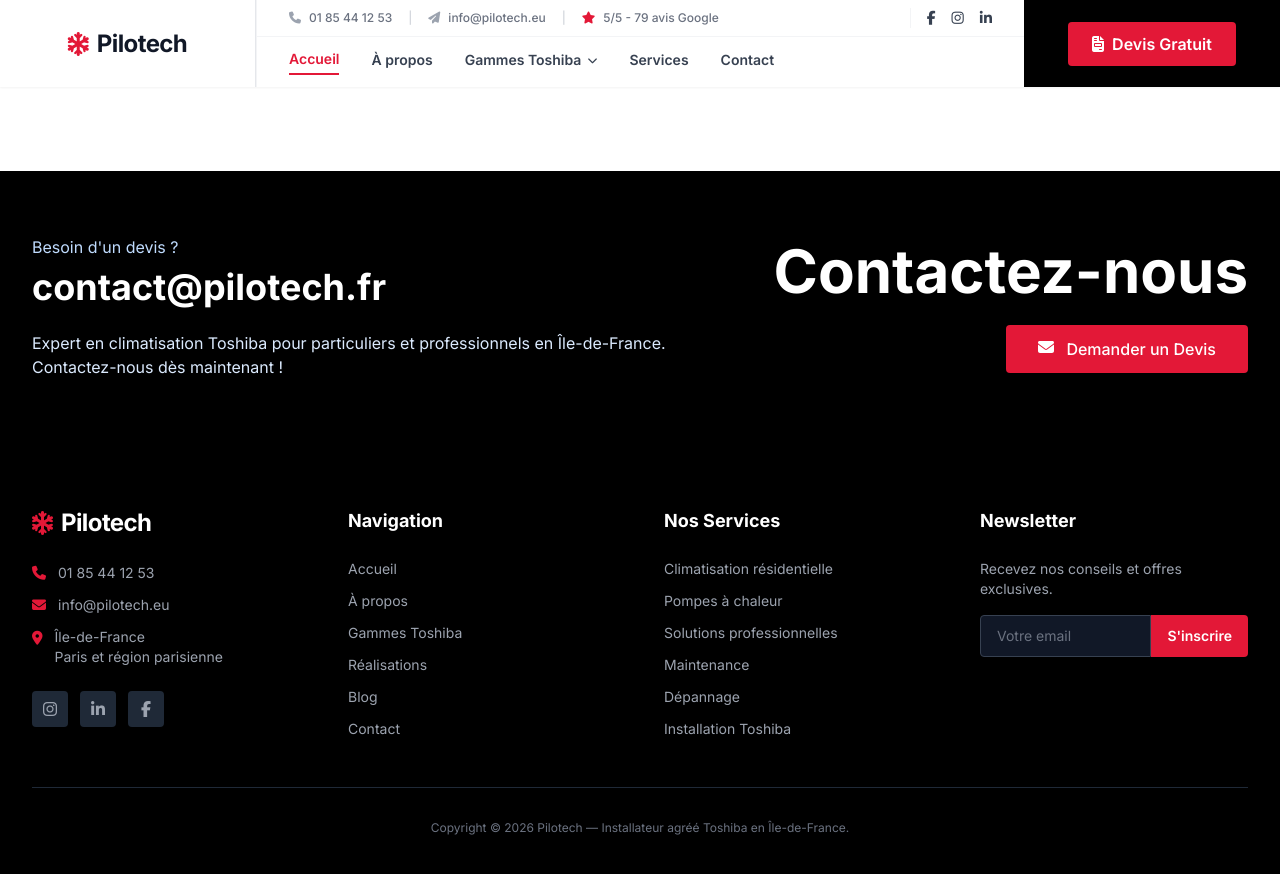
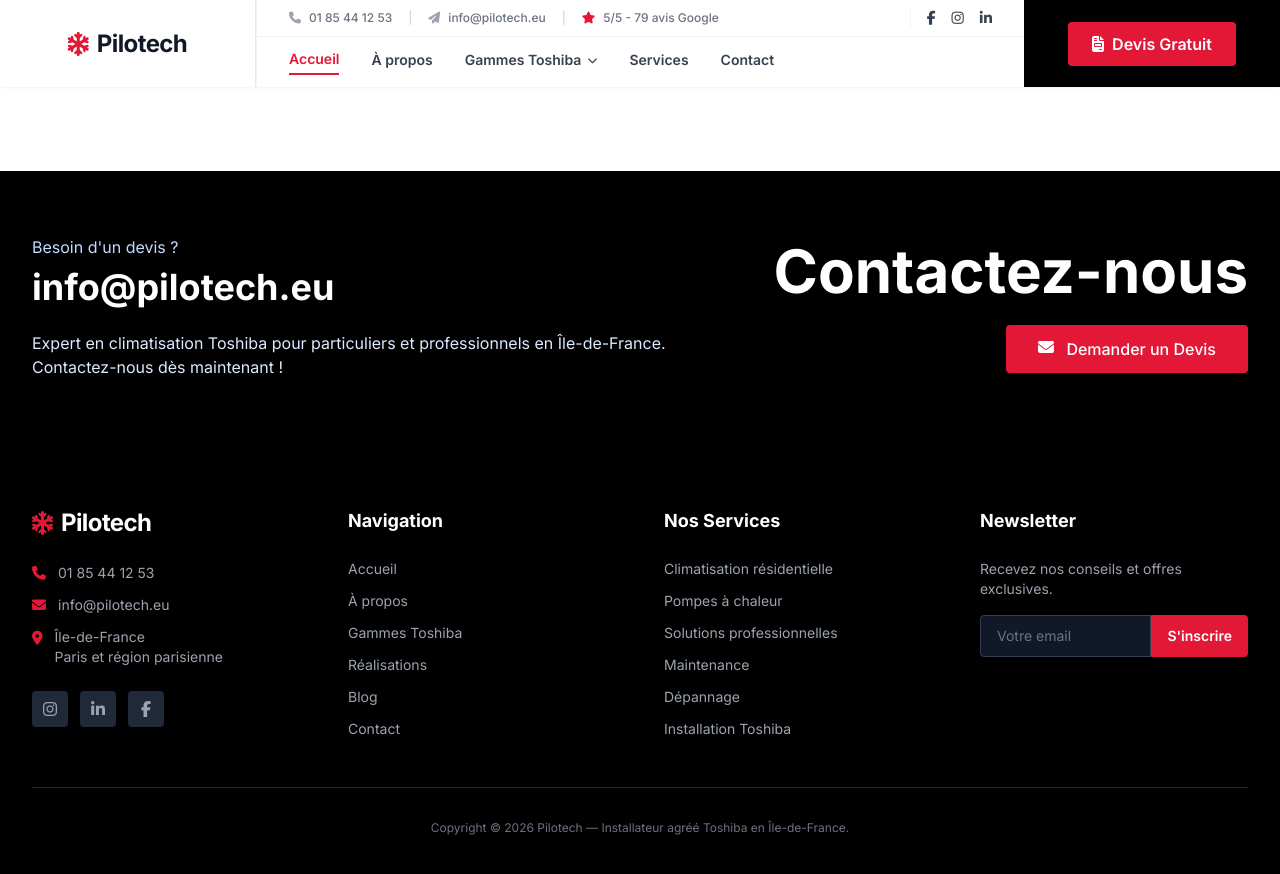
Before and after one commit to joanacodes/toshiba-pilotech, a Jekyll site: the page built from index.html, in a window 1280 px wide and 900 px high, scrolled down 9048 px. Shown: the top 874 px of the window. Built offline with Jekyll 4.4.1, drawn with Linux system fonts in a browser that asks for light colours.

Commit message:
Modification adresse email

```diff
--- a/index.html
+++ b/index.html
@@ -1278,7 +1278,7 @@
           <div class="text-white mb-8 md:mb-0 max-w-2xl">
             <p class="text-blue-200 mb-2">Besoin d'un
               devis ?</p>
-            <h2 class="text-3xl md:text-4xl font-bold mb-6">contact@pilotech.fr
+            <h2 class="text-3xl md:text-4xl font-bold mb-6">info@pilotech.eu
             </h2>
             <p class="text-blue-100">Expert en
               climatisation Toshiba pour
```
